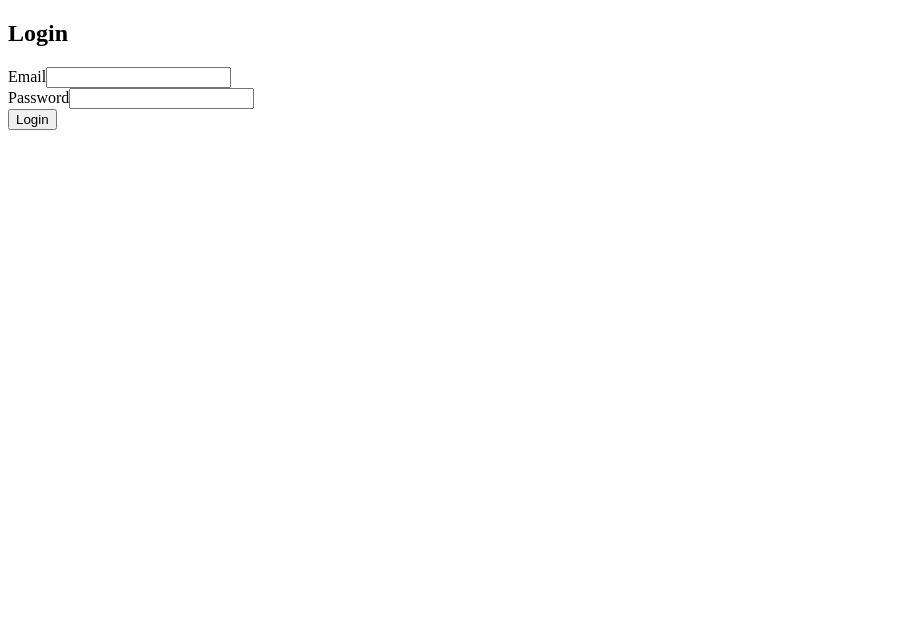
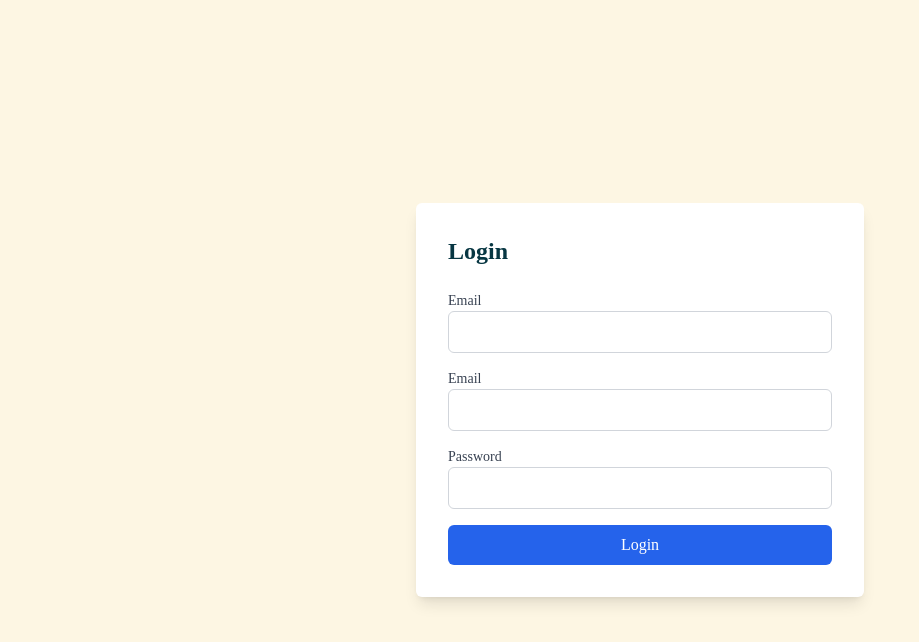
Before and after one commit to nathaww/expense-tracker-frontend, a Next.js app: page /signup in a window 1280 px wide. Shown: the top 642 px of the page, without its empty margins (0-919 px from the left). Built offline with nearby package versions, Linux system fonts and the light colour scheme; no server answers.

Commit message:
login worked only cookie set method fix needed from backend

```diff
--- a/app/auth/useAuth.ts
+++ b/app/auth/useAuth.ts
@@ -3,7 +3,7 @@
 import { useState, useEffect } from 'react';
 
 const useAuth = () => {
-  const [isAuthenticated, setIsAuthenticated] = useState(false);
+  const [isAuthenticated, setIsAuthenticated] = useState<boolean>(false);
 
   useEffect(() => {
     const cookies = document.cookie;
@@ -16,7 +16,7 @@ const useAuth = () => {
     }
   }, []);
 
-  return isAuthenticated;
+  return isAuthenticated as boolean;
 };
 
 export default useAuth;
--- /dev/null
+++ b/app/dashboard/page.tsx
@@ -0,0 +1,8 @@
+
+const page = () => {
+  return (
+    <div className="h-screen">Dashboard</div>
+  )
+}
+
+export default page
--- a/app/layout.tsx
+++ b/app/layout.tsx
@@ -1,35 +1,36 @@
-import { ReactNode } from 'react';
-import localFont from 'next/font/local';
-import { ThemeProvider } from '@/context/ThemeContext';
-import NavBar from '@/components/Layout/NavBar';
-import Footer from '@/components/Layout/Footer';
-import SideBar from '@/components/Layout/SideBar';
-import QueryClientWrapper from './QueryClientWrapper';
-import useAuth from './auth/useAuth';
+import type { Metadata } from "next";
+import localFont from "next/font/local";
+import "./globals.css";
+import { ThemeProvider } from "@/context/ThemeContext";
+import NavBar from "@/components/Layout/NavBar";
+import Footer from "@/components/Layout/Footer";
+import SideBar from "@/components/Layout/SideBar";
+import QueryClientWrapper from "./QueryClientWrapper";
+import { Toaster } from "react-hot-toast";
+import { cookies } from "next/headers";
 
 const geistSans = localFont({
-  src: './fonts/GeistVF.woff',
-  variable: '--font-geist-sans',
-  weight: '100 900',
+  src: "./fonts/GeistVF.woff",
+  variable: "--font-geist-sans",
+  weight: "100 900",
 });
 const geistMono = localFont({
-  src: './fonts/GeistMonoVF.woff',
-  variable: '--font-geist-mono',
-  weight: '100 900',
+  src: "./fonts/GeistMonoVF.woff",
+  variable: "--font-geist-mono",
+  weight: "100 900",
 });
 
-export const metadata = {
-  title: 'Expense Tracker',
-  description: 'Generated by create next app',
+export const metadata: Metadata = {
+  title: "Expense tracker",
+  description: "Generated by create next app",
 };
 
 export default function RootLayout({
   children,
 }: Readonly<{
-  children: ReactNode;
+  children: React.ReactNode;
 }>) {
-  const isAuthenticated = useAuth(); // Get authentication status
-
+  const authToken = cookies().get("authToken");
   return (
     <ThemeProvider>
       <QueryClientWrapper>
@@ -37,8 +38,18 @@ export default function RootLayout({
           <body
             className={`${geistSans.variable} ${geistMono.variable} antialiased flex`}
           >
-            {/* Conditionally render NavBar, SideBar, and Footer */}
-            {isAuthenticated && (
+            <Toaster
+              position="bottom-right"
+              toastOptions={{
+                style: {
+                  background: "var(--bg)",
+                  color: "var(--text)",
+                  borderRadius: "var(--border-radius)",
+                  fontFamily: "var(--font)",
+                },
+              }}
+            />
+            {authToken ? ( // Only show layout if user is authenticated
               <>
                 <SideBar />
                 <div className="w-full h-full">
@@ -47,10 +58,9 @@ export default function RootLayout({
                   <Footer />
                 </div>
               </>
+            ) : (
+              <div className="w-full h-full">{children}</div> // Only show login page
             )}
-
-            {/* If not authenticated (like on the login page), just show the login page content */}
-            {!isAuthenticated && children}
           </body>
         </html>
       </QueryClientWrapper>
--- a/app/login/_requests.ts
+++ b/app/login/_requests.ts
@@ -2,7 +2,7 @@ import { makeReq } from "@/makeReq";
 import { LoginInterface } from "./_models";
 
 export const loginUser = async (credentials: LoginInterface) => {
-  const response = await makeReq.post("/login", credentials, {
+  const response = await makeReq.post("/auth/login", credentials, {
     withCredentials: true,
   });
   return response.data;
--- a/app/login/page.tsx
+++ b/app/login/page.tsx
@@ -6,6 +6,7 @@ import { toast } from "react-hot-toast";
 import { loginUser } from "./_requests";
 import { useRouter } from "next/navigation";
 import { useMutation } from "react-query";
+import { VscLoading } from "react-icons/vsc";
 
 const validationSchema = Yup.object({
   email: Yup.string()
@@ -21,7 +22,7 @@ export default function LoginPage() {
   const loginMutation = useMutation(loginUser, {
     onSuccess: () => {
       toast.success("Login successful!");
-      router.push("/dashboard");
+      router.replace("/dashboard");
     },
     onError: (error) => {
       toast.error(error?.response?.data?.message || "Login failed!");
@@ -40,14 +41,14 @@ export default function LoginPage() {
   });
 
   return (
-    <div className="flex justify-center items-center min-h-screen bg-bg">
-      <div className="bg-white p-8 rounded-md shadow-lg w-full max-w-md">
-        <h2 className="text-2xl font-semibold mb-6">Login</h2>
+    <div className="flex justify-center items-center min-h-screen bg-primary">
+      <div className="bg-bg p-8 rounded-md shadow-lg w-full max-w-md">
+        <h2 className="text-2xl text-text font-semibold mb-6">Login</h2>
         <form onSubmit={formik.handleSubmit}>
           <div className="mb-4">
             <label
               htmlFor="email"
-              className="block text-sm font-medium text-gray-700"
+              className="block text-sm font-medium text-text"
             >
               Email
             </label>
@@ -55,20 +56,20 @@ export default function LoginPage() {
               type="email"
               id="email"
               name="email"
-              className="w-full p-2 border border-gray-300 rounded-md"
+              className="w-full p-2 border text-bg border-gray-300 rounded-md"
               onChange={formik.handleChange}
               onBlur={formik.handleBlur}
               value={formik.values.email}
             />
             {formik.touched.email && formik.errors.email && (
-              <div className="text-red-500 text-sm">{formik.errors.email}</div>
+              <div className="text-red-500 text-sm mt-2">{formik.errors.email}</div>
             )}
           </div>
 
           <div className="mb-4">
             <label
               htmlFor="password"
-              className="block text-sm font-medium text-gray-700"
+              className="block text-sm font-medium text-text"
             >
               Password
             </label>
@@ -76,13 +77,13 @@ export default function LoginPage() {
               type="password"
               id="password"
               name="password"
-              className="w-full p-2 border border-gray-300 rounded-md"
+              className="w-full p-2 border text-bg border-gray-300 rounded-md"
               onChange={formik.handleChange}
               onBlur={formik.handleBlur}
               value={formik.values.password}
             />
             {formik.touched.password && formik.errors.password && (
-              <div className="text-red-500 text-sm">
+              <div className="text-red-500 text-sm mt-2">
                 {formik.errors.password}
               </div>
             )}
@@ -90,12 +91,12 @@ export default function LoginPage() {
 
           <button
             type="submit"
-            className={`w-full py-2 bg-blue-600 text-white rounded-md ${
+            className={`w-full py-2 bg-primary text-bg rounded-md ${
               loginMutation.isLoading ? "opacity-50 cursor-not-allowed" : ""
             }`}
             disabled={loginMutation.isLoading}
           >
-            {loginMutation.isLoading ? "Logging in..." : "Login"}
+            {loginMutation.isLoading ? <VscLoading className="animate-spin mx-auto"/> : "Login"}
           </button>
         </form>
       </div>
--- a/app/signup/page.tsx
+++ b/app/signup/page.tsx
@@ -11,6 +11,7 @@ const validationSchema = Yup.object({
   email: Yup.string()
     .email("Invalid email format")
     .required("Email is required"),
+  name: Yup.string().required("Name is required"),
   password: Yup.string()
     .min(6, "Password must be at least 6 characters")
     .required("Password is required"),
@@ -31,6 +32,7 @@ export default function SignUpPage() {
   const formik = useFormik({
     initialValues: {
       email: "",
+      name: "",
       password: "",
     },
     validationSchema,
@@ -61,7 +63,28 @@ export default function SignUpPage() {
               value={formik.values.email}
             />
             {formik.touched.email && formik.errors.email && (
-              <div className="text-red-500 text-sm">{formik.errors.email}</div>
+              <div className="text-red-500 text-sm mt-2">{formik.errors.email}</div>
+            )}
+          </div>
+
+          <div className="mb-4">
+            <label
+              htmlFor="name"
+              className="block text-sm font-medium text-gray-700"
+            >
+              Email
+            </label>
+            <input
+              type="text"
+              id="name"
+              name="name"
+              className="w-full p-2 border border-gray-300 rounded-md"
+              onChange={formik.handleChange}
+              onBlur={formik.handleBlur}
+              value={formik.values.name}
+            />
+            {formik.touched.name && formik.errors.name && (
+              <div className="text-red-500 text-sm mt-2">{formik.errors.name}</div>
             )}
           </div>
 
@@ -82,7 +105,7 @@ export default function SignUpPage() {
               value={formik.values.password}
             />
             {formik.touched.password && formik.errors.password && (
-              <div className="text-red-500 text-sm">
+              <div className="text-red-500 text-sm mt-2">
                 {formik.errors.password}
               </div>
             )}
--- a/components/Layout/NavBar.tsx
+++ b/components/Layout/NavBar.tsx
@@ -1,12 +1,12 @@
-import React from 'react'
-import ThemeSwitcher from '../UI/ThemeSwitcher'
+import ThemeSwitcher from "../UI/ThemeSwitcher";
 
 const NavBar = () => {
+
   return (
-    <nav>
-        <ThemeSwitcher/>
+    <nav className={``}>
+      <ThemeSwitcher />
     </nav>
-  )
-}
+  );
+};
 
-export default NavBar
+export default NavBar;
--- a/components/Layout/SideBar.tsx
+++ b/components/Layout/SideBar.tsx
@@ -37,10 +37,13 @@ const nav = [
 
 const SideBar = () => {
   const [isOpen, setIsOpen] = useState(true);
+
   return (
     <aside
       className={` relative h-screen flex flex-col justify-between bg-bg drop-shadow-lg dark:bg-primaryDark will-change-transform transition-all px-1 pb-1 pt-4 origin-left ${
-        isOpen ? "w-[15%] translate-x-1 scale-x-1" : "w-auto translate-x-1 scale-x-1"
+        isOpen
+          ? "w-[15%] translate-x-1 scale-x-1"
+          : "w-auto translate-x-1 scale-x-1"
       }`}
     >
       <div>
--- a/makeReq.ts
+++ b/makeReq.ts
@@ -1,5 +1,5 @@
 import axios from "axios";
 
 export const makeReq = axios.create({
-  baseURL: "https://expense-tracker-backend-csxl.onrender.com/api",
+  baseURL: "https://expense-tracker-backend-csxl.onrender.com",
 });
```
Also changed, not shown: app/middleware.ts (deleted, +0 -24 lines), middleware.ts (added, +18 -0 lines).
